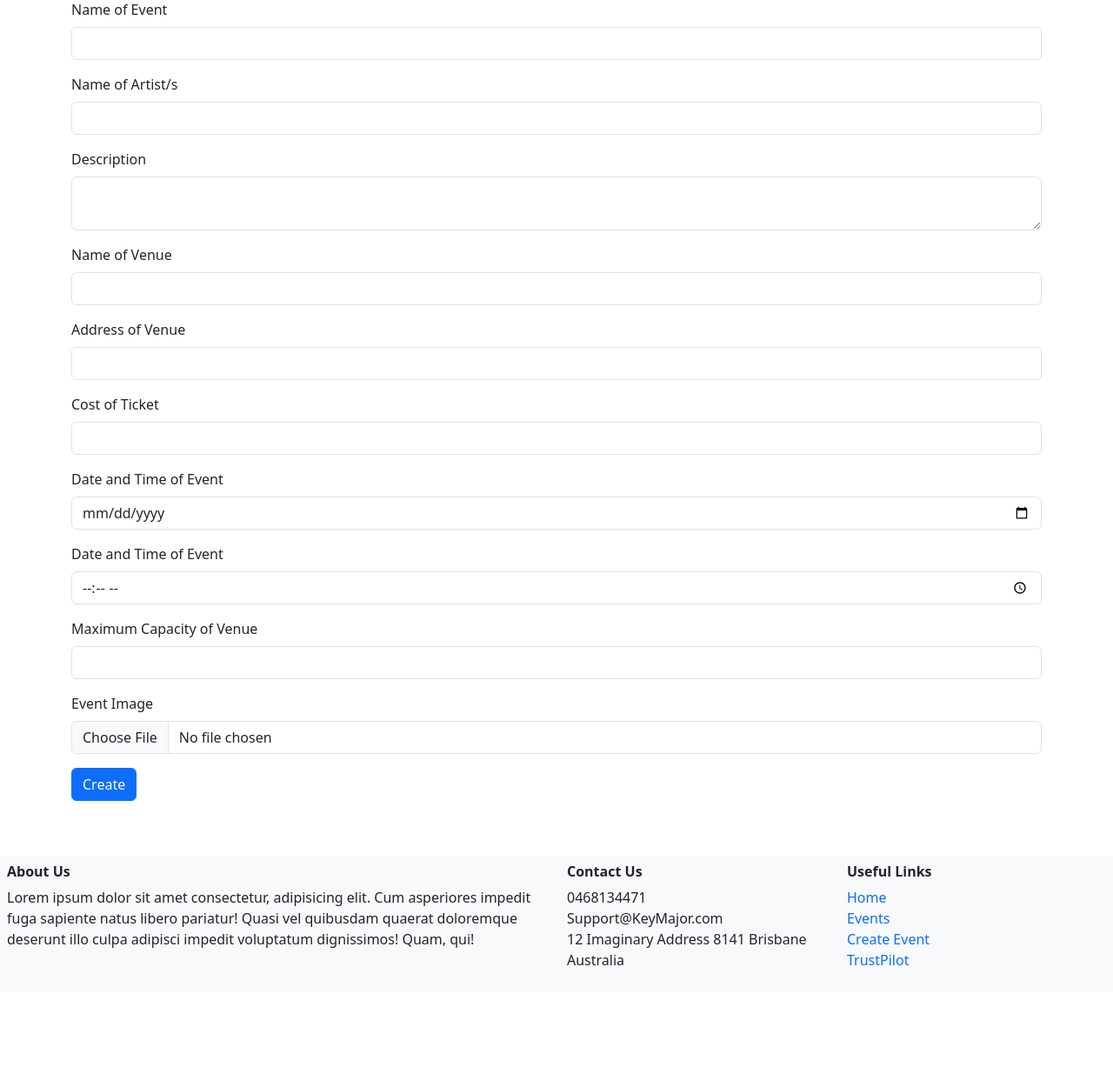
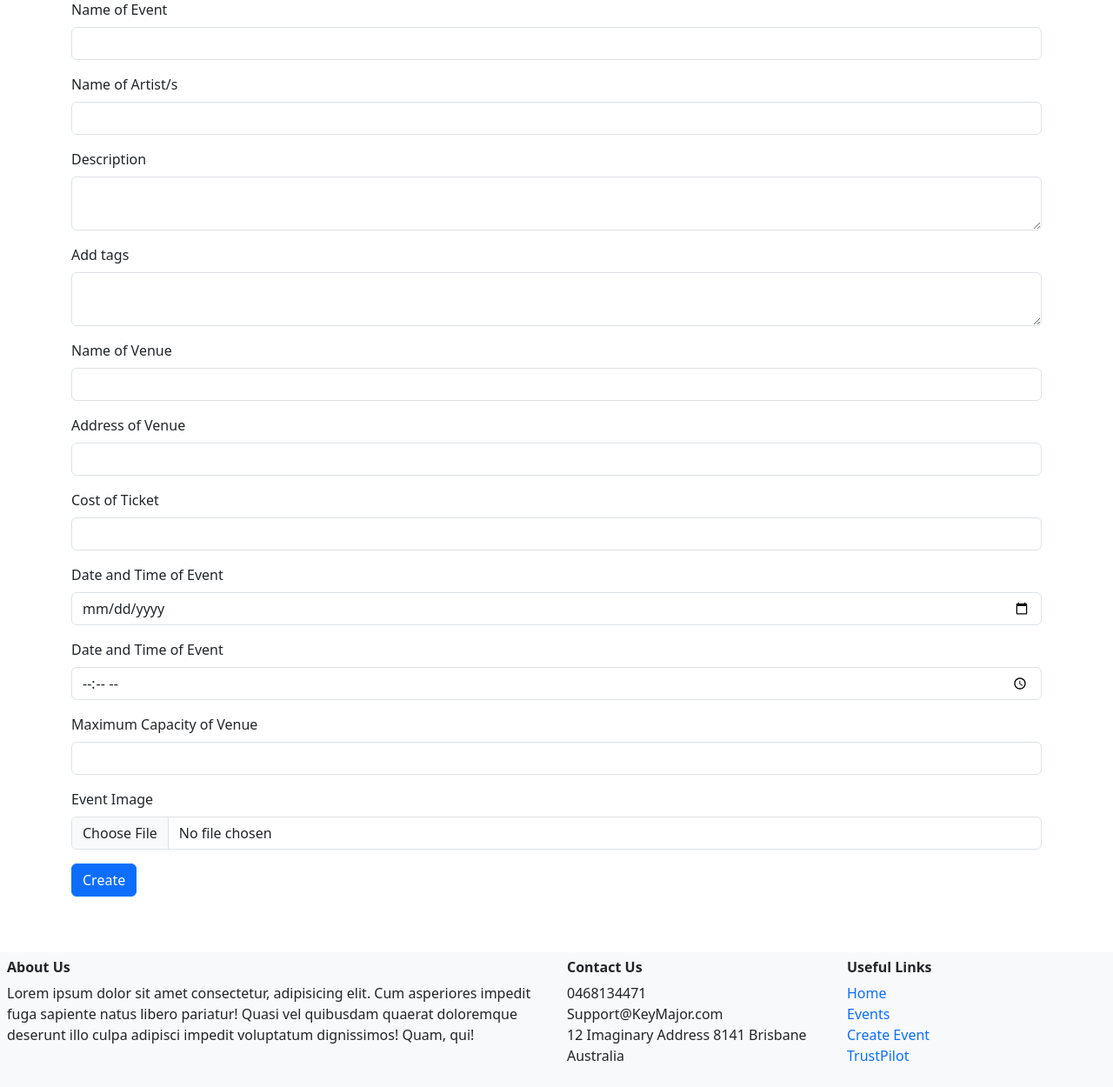
Before and after one commit to DefaultSprite/IAB207, a Flask app: page /events/eventcreation in a window 1280 px wide. Shown: the part 105-1355 px from the top of the page at 87% size. Before the commit the page ends 1215 px from the top, so only its background shows below. Run offline with Flask 3, Linux system fonts and the light colour scheme; a user stored in the database is signed in; some libraries are stand-ins or nearby versions.

Commit message:
add tags

```diff
--- a/server/events.py
+++ b/server/events.py
@@ -1,5 +1,5 @@
 from flask import Blueprint, request, render_template, session, request, redirect, url_for
-from .models import Event, EventStatus, Comment
+from .models import Event, EventStatus, Comment, Status
 from .forms import EventForm, EventUpdateForm
 from . import db
 import os
@@ -16,7 +16,7 @@ def eventcreation():
   if form.validate_on_submit():
     #call the function that checks and returns image
     db_file_path = check_upload_file(form)
-    event = Event(creator_id=current_user.id, name=form.name.data, description=form.description.data,
+    event = Event(creator_id=current_user.id, name=form.name.data, description=form.description.data, tags = form.tags.data,
                         image=db_file_path, venue_name=form.venue_name.data, address=form.address.data,
                         ticket_cost=form.ticket_cost.data, artist=form.artist.data, date=form.date.data, time=form.time.data,
                         maxSeating=form.maxSeating.data, currentSeating=0)
@@ -24,7 +24,7 @@ def eventcreation():
     db.session.add(event)
     # commit to the database
     db.session.flush()
-    stat = EventStatus(Event_id=event.id, status='Active')
+    stat = EventStatus(Event_id=event.id, status = Status.a)
     db.session.add(stat)
     db.session.commit()
 
--- a/server/forms.py
+++ b/server/forms.py
@@ -1,7 +1,7 @@
 from collections.abc import Mapping, Sequence
 from typing import Any
 from flask_wtf import FlaskForm
-from wtforms.fields import TextAreaField,SubmitField, StringField, PasswordField, DateField, TimeField, IntegerField, DecimalField
+from wtforms.fields import TextAreaField,SubmitField, StringField, PasswordField, DateField, TimeField, IntegerField, DecimalField, FieldList
 from wtforms.validators import InputRequired, Length, Email, EqualTo
 from flask_wtf.file import FileRequired, FileField, FileAllowed
 
@@ -32,6 +32,7 @@ class EventForm(FlaskForm):
   #description meets the length requirements
   artist = StringField('Name of Artist/s', validators=[InputRequired()])
   description = TextAreaField('Description', validators = [InputRequired()])
+  tags = TextAreaField('Add tags', validators=[InputRequired()])
   venue_name = StringField('Name of Venue', validators=[InputRequired()])
   address = StringField('Address of Venue', validators=[InputRequired()])
   ticket_cost = DecimalField('Cost of Ticket', validators=[InputRequired()])
@@ -49,6 +50,7 @@ class EventUpdateForm(FlaskForm):
   #description meets the length requirements
   artist = StringField('Name of Artist/s', validators=[InputRequired()])
   description = TextAreaField('Description', validators = [InputRequired()])
+  tags = TextAreaField('Add tags (e.g Rock, ACDC)', validators=[InputRequired()])
   venue_name = StringField('Name of Venue', validators=[InputRequired()])
   address = StringField('Address of Venue', validators=[InputRequired()])
   ticket_cost = DecimalField('Cost of Ticket', validators=[InputRequired()])
--- a/server/models.py
+++ b/server/models.py
@@ -29,6 +29,7 @@ class Event(db.Model):
     id = db.Column(db.Integer, primary_key=True)
     creator_id = db.Column(db.Integer, db.ForeignKey('users.id'))
     name = db.Column(db.String(80))
+    tags = db.Column(db.String(200))
     description = db.Column(db.String(200))
     image = db.Column(db.String(400))
     venue_name = db.Column(db.String(80))
@@ -39,6 +40,7 @@ class Event(db.Model):
     time = db.Column(db.Time)
     maxSeating = db.Column(db.Integer)
     currentSeating = db.Column(db.Integer)
+
     # ... Create the Comments db.relationship
 	# relation to call destination.comments and comment.destination
     comments = db.relationship('Comment', backref='event')
@@ -84,4 +86,5 @@ class EventStatus(db.Model):
     status = db.Column(Enum(Status))
 
     def __repr__(self):
-        return f"Name: {self.status}"
+        print(self.status.value)
+        return self.status.value
```
Also changed, not shown: server/templates/events/my_events.html (+6 -1 lines), instance/sitedata.sqlite.
